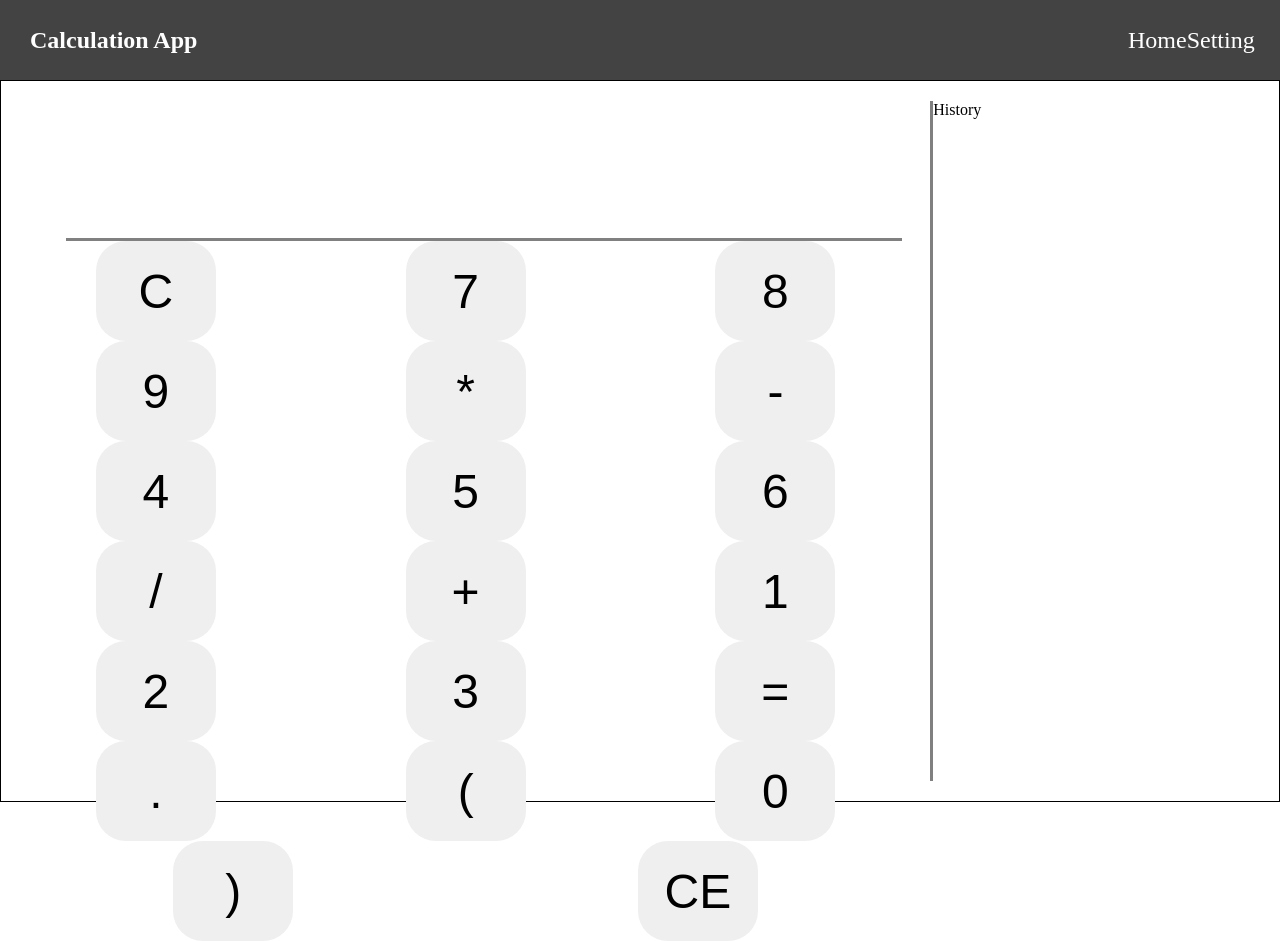
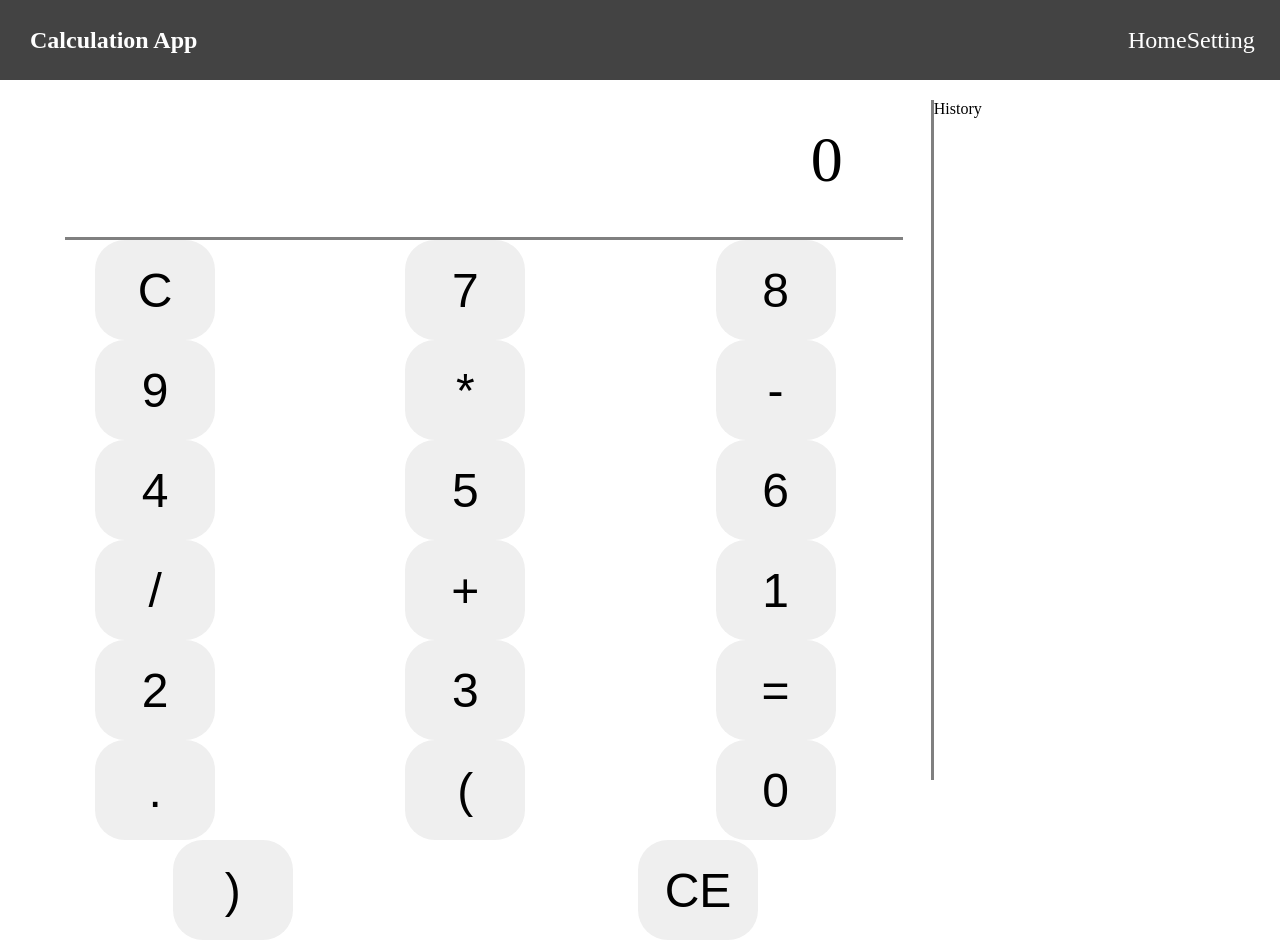
Before and after one commit to Dima311994/Calculation, a React (Create React App) app: page / in a window 1280 px wide. Built offline with nearby package versions, Linux system fonts and the light colour scheme.

Commit message:
fix: added toFixed(2) for 0.1 + 0.2

```diff
--- a/src/App.css
+++ b/src/App.css
@@ -1,5 +1,4 @@
-.cont-display-key-history{
-	width: 100%;
-	border: 1px solid #000;
-	display: flex;
+.cont-display-key-history {
+  width: 100%;
+  display: flex;
 }
--- a/src/App.js
+++ b/src/App.js
@@ -1,13 +1,13 @@
 import Header from "./components/header/Header";
 import History from "./components/history/History";
-import DisplayKeypad from "./components/display-keypad/DisplayKeypad";
+import Calculator from "./components/calculator/Calculator";
 
 function App() {
   return (
     <>
       <Header />
       <div className="cont-display-key-history">
-        <DisplayKeypad />
+        <Calculator />
         <History />
       </div>
     </>
--- /dev/null
+++ b/src/components/calculator/Calculator.css
@@ -0,0 +1,3 @@
+.display-keypad-cont {
+  width: 80%;
+}
--- a/src/components/display-keypad/DisplayKeypad.jsx
+++ b/src/components/calculator/Calculator.jsx
@@ -7,12 +7,14 @@ export default class DisplayKeypad extends Component {
     super(props);
     this.state = {
       out: "",
+      isZero: true,
     };
   }
   calculate = () => {
     const result = eval(this.state.out);
     this.setState({
-      out: result,
+      out: result.toFixed(2),
+      isZero: false,
     });
   };
 
@@ -21,7 +23,7 @@ export default class DisplayKeypad extends Component {
     const value = e.target.value;
     switch (value) {
       case "CE":
-        this.setState({ out: "" });
+        this.setState({ out: "", isZero: true });
         break;
       case "=":
         this.calculate();
@@ -32,14 +34,14 @@ export default class DisplayKeypad extends Component {
         });
         break;
       default:
-        this.setState({ out: output + value });
+        this.setState({ out: output + value, isZero: false });
     }
   };
 
   render() {
     return (
       <div className="display-keypad-cont">
-        <Display defaultValue={this.state.out} />
+        <Display defaultValue={this.state.out} isZero={this.state.isZero} />
         <Keypad mathHandle={this.handleClick} />
       </div>
     );
--- a/src/components/display-keypad/DisplayKetpad.css
+++ /dev/null
@@ -1,3 +0,0 @@
-.display-keypad-cont{
-	width: 80%;
-}
--- a/src/components/display/Display.css
+++ b/src/components/display/Display.css
@@ -1,6 +1,6 @@
 .display-cont {
-	width: 90%;
-	margin-left: 65px;
+  width: 90%;
+  margin-left: 65px;
   height: 20vh;
   display: flex;
   justify-content: flex-end;
@@ -12,5 +12,5 @@
 .output-result {
   text-align: end;
   margin-right: 20px;
-  font-size: 2rem;
+  font-size: 4rem;
 }
--- a/src/components/display/Display.jsx
+++ b/src/components/display/Display.jsx
@@ -9,7 +9,7 @@ export default class Display extends Component {
     return (
       <div className="display-cont">
         <div className="output-result">
-        {this.props.defaultValue}
+        {!this.props.isZero ? this.props.defaultValue : '0'}
       </div>
 	  </div>
     );
--- a/src/index.css
+++ b/src/index.css
@@ -3,7 +3,7 @@
 @import "./components/keypad/Keypad.css";
 @import "./components/history/History.css";
 @import "./App.css";
-@import "./components/display-keypad/DisplayKetpad.css";
+@import "./components/calculator/Calculator.css";
 
 * {
   margin: 0;
```
Also changed, not shown: src/components/history/History.css (+6 -6 lines).
